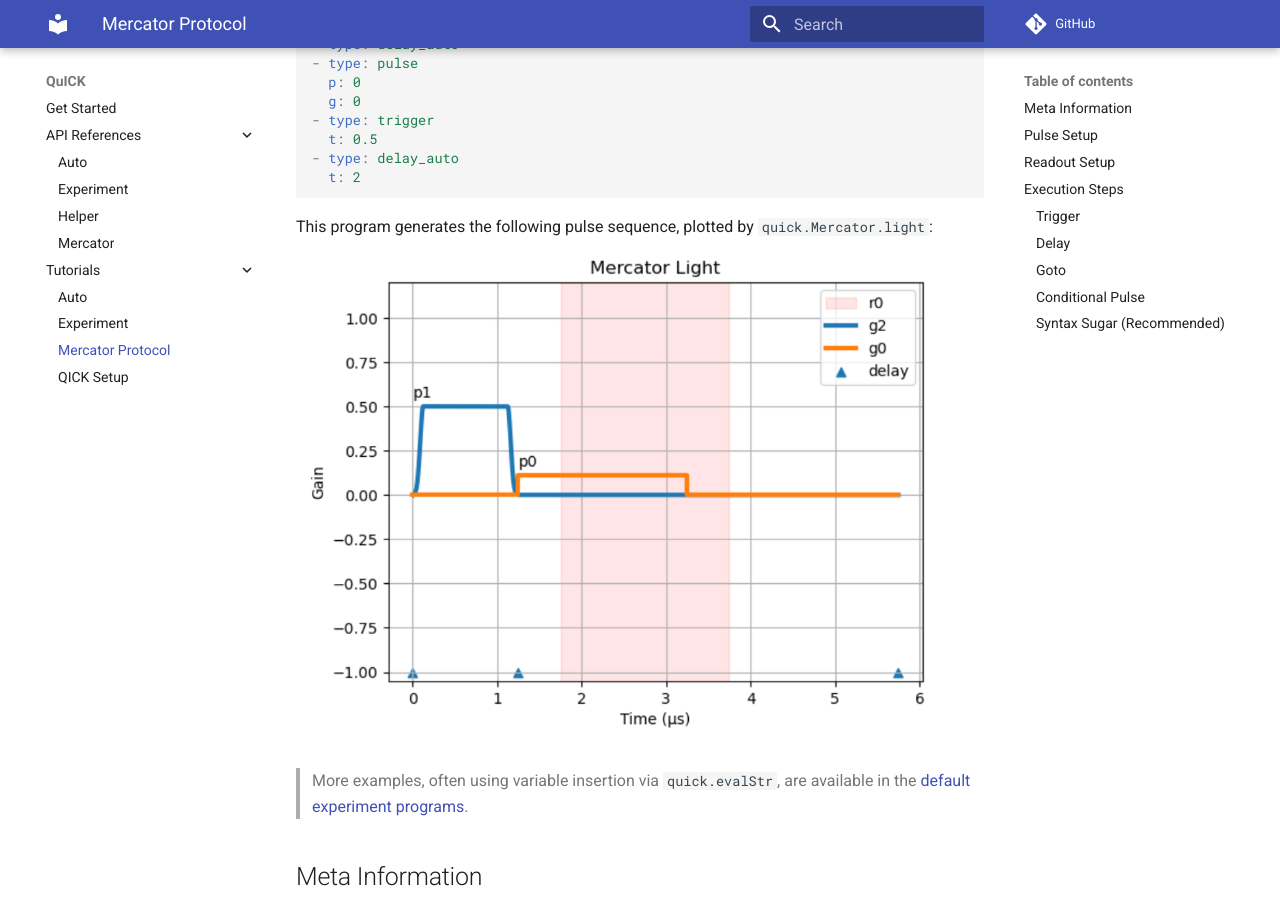
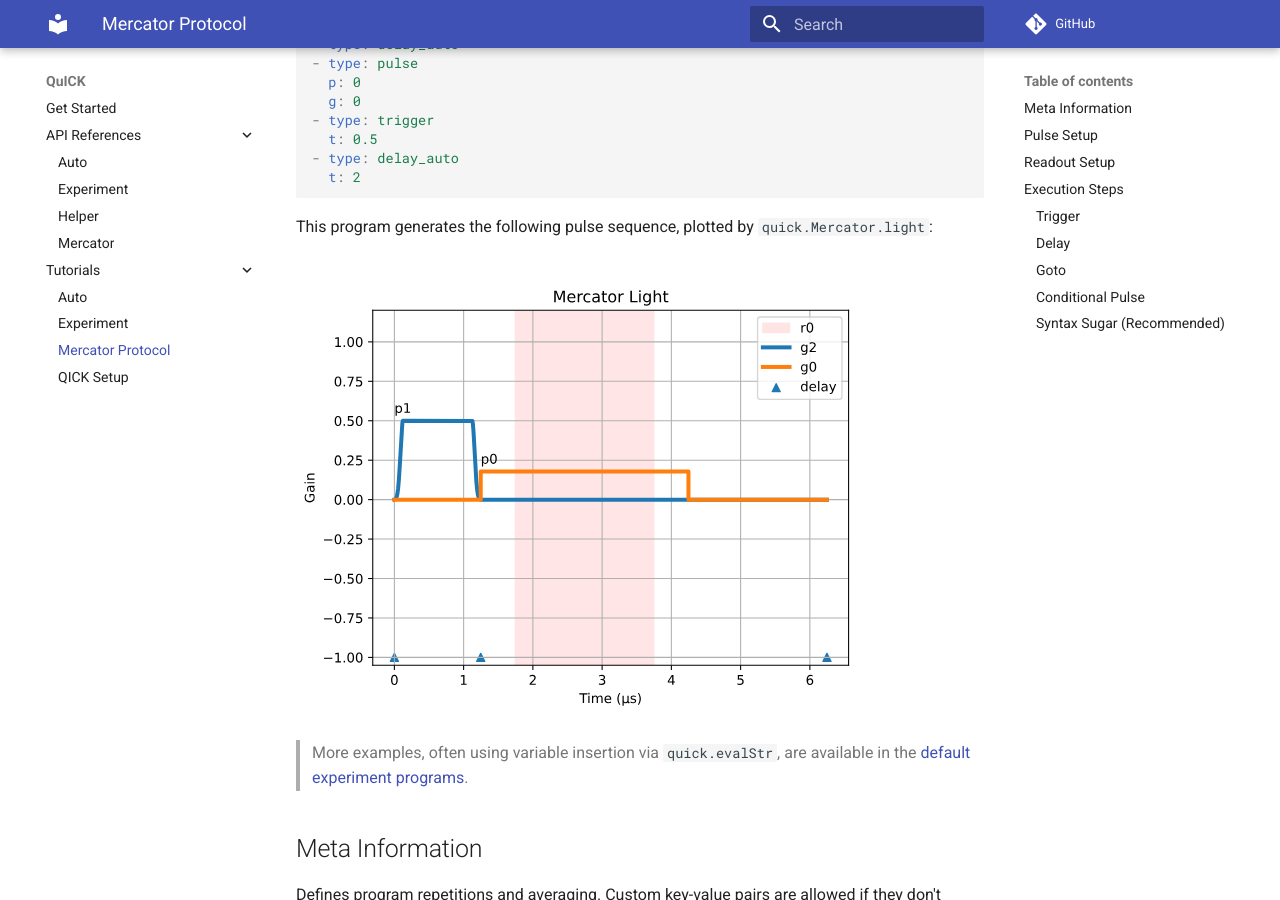
Before and after one commit to clelandlab/quick, an MkDocs documentation site: the page built from docs/Tutorials/mercator.md, in a window 1280 px wide and 900 px high, scrolled down 827 px. Built offline with MkDocs 1.6.1 and Material for MkDocs 9.7.7, drawn with Linux system fonts in a browser that asks for light colours; comment, search, counter and statistics services are not loaded.

Commit message:
Update mercator_light image

```diff
--- a/docs/Tutorials/mercator.md
+++ b/docs/Tutorials/mercator.md
@@ -46,7 +46,7 @@ steps: # using syntax sugar here
 
 This program generates the following pulse sequence, plotted by `quick.Mercator.light`:
 
-![](../Images/mercator_light.png)
+![](../Images/mercator_light.svg)
 
 > More examples, often using variable insertion via `quick.evalStr`, are available in the [default experiment programs](https://github.com/clelandlab/quick/blob/main/quick/constants/experiment.yml).
 
```
Also changed, not shown: docs/Images/mercator_light.png (deleted), docs/Images/mercator_light.svg (added).
